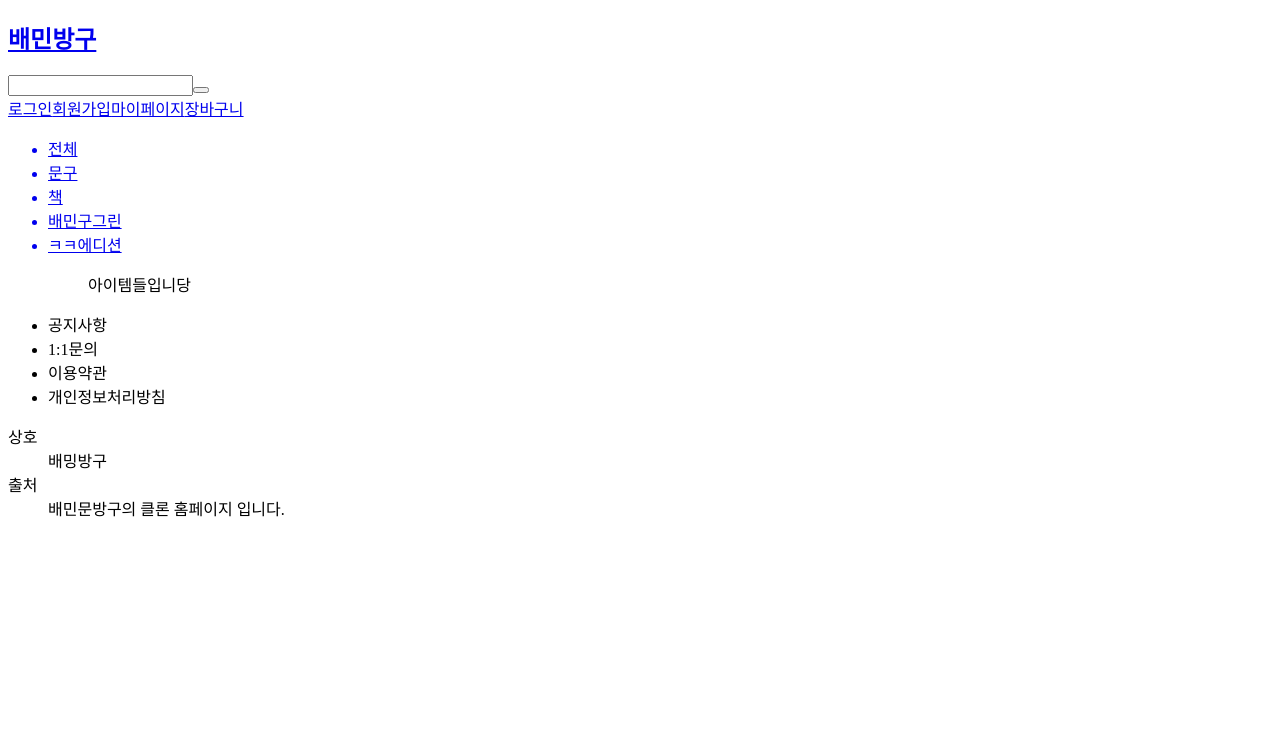
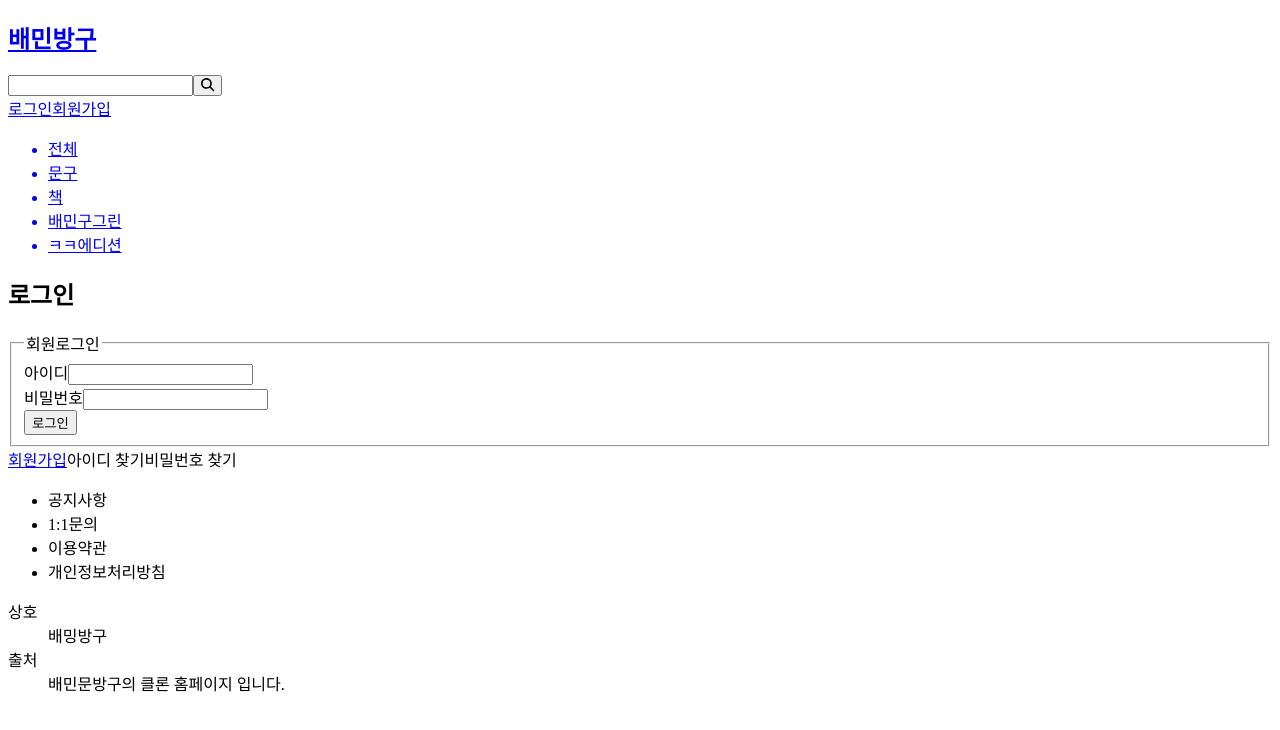
Before and after one commit to YeoEunSeong/baeming9, a React (Create React App) app: page /login in a window 1280 px wide. Shown: the top 730 px of the page. Built offline with nearby package versions, Linux system fonts and the light colour scheme; no server answers.

Commit message:
✨ feat : use state react hook

```diff
--- a/src/App.jsx
+++ b/src/App.jsx
@@ -1,8 +1,10 @@
 import Routers from "./Routes/Routers";
 import Navigator from "./Components/Header/Navigator";
 import Footer from "./Components/Footer/Footer";
+import { authService, dbService } from "./Services/firebase";
 
-function App() {
+const App = () => {
+  // console.log(authService.currentUser); -> 로그인 여부 체크
   return (
     <>
       <Navigator />
@@ -10,6 +12,6 @@
       <Footer />
     </>
   );
-}
+};
 
 export default App;
--- a/src/Routes/Routers.jsx
+++ b/src/Routes/Routers.jsx
@@ -1,6 +1,7 @@
 import React from "react";
 import { Route, Routes } from "react-router-dom";
 import Items from "../Components/Main/ItemList/Items";
+import Login from "../Components/Main/Login/Login";
 
 const Routers = (props) => {
   return (
@@ -8,6 +9,7 @@
       {/* <Routes exact path="/"></Routes> */}
       <Routes>
         <Route path="/:id" element={<Items />} />
+        <Route path="/login" element={<Login />} />
       </Routes>
     </>
   );
--- a/src/Services/firebase.js
+++ b/src/Services/firebase.js
@@ -1,6 +1,6 @@
 import { initializeApp } from "firebase/app";
 import { getFirestore } from "firebase/firestore";
-// import { getAuth } from "firebase/auth";
+import { getAuth } from "firebase/auth";
 
 const firebaseConfig = {
   apiKey: process.env.REACT_APP_API_KEY,
@@ -11,6 +11,8 @@
   appId: process.env.REACT_APP_API_ID,
 };
 
-export const app = initializeApp(firebaseConfig);
-// export const authService = getAuth();
-export const dbService = getFirestore();
+const app = initializeApp(firebaseConfig);
+const authService = getAuth();
+const dbService = getFirestore();
+
+export { app, authService, dbService };
--- a/src/Services/reducer.js
+++ b/src/Services/reducer.js
@@ -1,20 +1,26 @@
 import React from "react";
-import { combineReducer, createStore } from "redux";
+import { combineReducers, createStore } from "redux";
 
 // 로그인했는지 안했는지 check
 let isLogin = false;
-const checkLoginReducer = (state = isLogin, action) => {};
+const checkLoginReducer = (state = isLogin, action) => {
+  return state;
+};
 
 // 아이템 render 기능
 let items = [];
 // fire
-const renderItems = (state = items, action) => {};
+const renderItems = (state = items, action) => {
+  return state;
+};
 
 let currItem = [];
-const renderCurrentItem = (state = currItem, action) => {};
+const renderCurrentItem = (state = currItem, action) => {
+  return state;
+};
 
 const store = createStore(
-  combineReducer({ checkLoginReducer, renderItems, renderCurrentItem })
+  combineReducers({ checkLoginReducer, renderItems, renderCurrentItem })
 );
 
 export default store;
--- a/src/components/Header/Navigator.jsx
+++ b/src/components/Header/Navigator.jsx
@@ -1,8 +1,13 @@
 import React from "react";
 import { Link } from "react-router-dom";
 import MenuCategory from "./menuCategory/MenuCategory";
+import { FontAwesomeIcon } from "@fortawesome/react-fontawesome";
+import { faMagnifyingGlass } from "@fortawesome/free-solid-svg-icons";
+import { useSelector } from "react-redux";
 
 const Navigator = (props) => {
+  let { checkLoginReducer } = useSelector((state) => state);
+
   return (
     <nav>
       <div>
@@ -12,14 +17,23 @@
         <div>
           <label></label>
           <input type="text" />
-          <button />
+          <button>
+            <FontAwesomeIcon icon={faMagnifyingGlass} />
+          </button>
         </div>
       </div>
       <div>
-        <Link to="/login">로그인</Link>
-        <Link to="/signup">회원가입</Link>
-        <Link to="/myPage">마이페이지</Link>
-        <Link to="/myPage">장바구니</Link>
+        {checkLoginReducer ? (
+          <>
+            <Link to="/myPage">마이페이지</Link>
+            <Link to="/myPage">장바구니</Link>
+          </>
+        ) : (
+          <>
+            <Link to="/login">로그인</Link>
+            <Link to="/signup">회원가입</Link>
+          </>
+        )}
       </div>
       <MenuCategory />
     </nav>
--- /dev/null
+++ b/src/components/Main/ItemDetail/ItemDeatil.jsx
@@ -0,0 +1,5 @@
+import React from "react";
+
+const ItemDeatil = (props) => <section>상페이지입니다</section>;
+
+export default ItemDeatil;
--- a/src/components/Main/ItemList/Items.jsx
+++ b/src/components/Main/ItemList/Items.jsx
@@ -1,11 +1,11 @@
 import React from "react";
 const Items = (props) => {
   return (
-    <>
+    <section>
       <ul>
         <ul>아이템들입니당</ul>
       </ul>
-    </>
+    </section>
   );
 };
 
--- /dev/null
+++ b/src/components/Main/Login/Login.jsx
@@ -0,0 +1,14 @@
+import React from "react";
+import { Link } from "react-router-dom";
+import LoginForm from "./LoginForm";
+
+const Login = (props) => (
+  <section>
+    <LoginForm />
+    <Link to="/signup">회원가입</Link>
+    <span>아이디 찾기</span>
+    <span>비밀번호 찾기</span>
+  </section>
+);
+
+export default Login;
--- /dev/null
+++ b/src/components/Main/Login/LoginForm.jsx
@@ -0,0 +1,44 @@
+import React, { useRef } from "react";
+import { authService } from "../../../Services/firebase";
+
+const LoginForm = (props) => {
+  const inputEmailRef = useRef();
+  const inputPasswordRef = useRef();
+
+  const onSubmit = async (e) => {
+    e.preventDefault();
+
+    const [Email, password] = [
+      inputEmailRef.current.value,
+      inputPasswordRef.current.value,
+    ];
+
+    // await signInWithEmailAndPassword(authService, Email, password);
+  };
+
+  const onClick = () => {
+    // console.log(inputIdRef.current.value);
+  };
+
+  return (
+    <form onSubmit={(e) => onSubmit(e)}>
+      <h2>로그인</h2>
+      <fieldset>
+        <legend>회원로그인</legend>
+        <div>
+          <label>아이디</label>
+          <input ref={inputEmailRef} />
+        </div>
+        <div>
+          <label>비밀번호</label>
+          <input ref={inputPasswordRef} />
+        </div>
+        <button type="submit" onClick={onClick}>
+          로그인
+        </button>
+      </fieldset>
+    </form>
+  );
+};
+
+export default LoginForm;
--- a/src/index.js
+++ b/src/index.js
@@ -2,16 +2,16 @@
 import ReactDOM from "react-dom";
 import { BrowserRouter } from "react-router-dom";
 import { Provider } from "react-redux";
-import firebase from "./firebase/firebase";
 import App from "./App.jsx";
+import store from "./Services/reducer";
 
 ReactDOM.render(
   <React.StrictMode>
-    {/* <Provider> */}
-    <BrowserRouter>
-      <App />
-    </BrowserRouter>
-    {/* </Provider> */}
+    <Provider store={store}>
+      <BrowserRouter>
+        <App />
+      </BrowserRouter>
+    </Provider>
   </React.StrictMode>,
   document.getElementById("root")
 );
```
